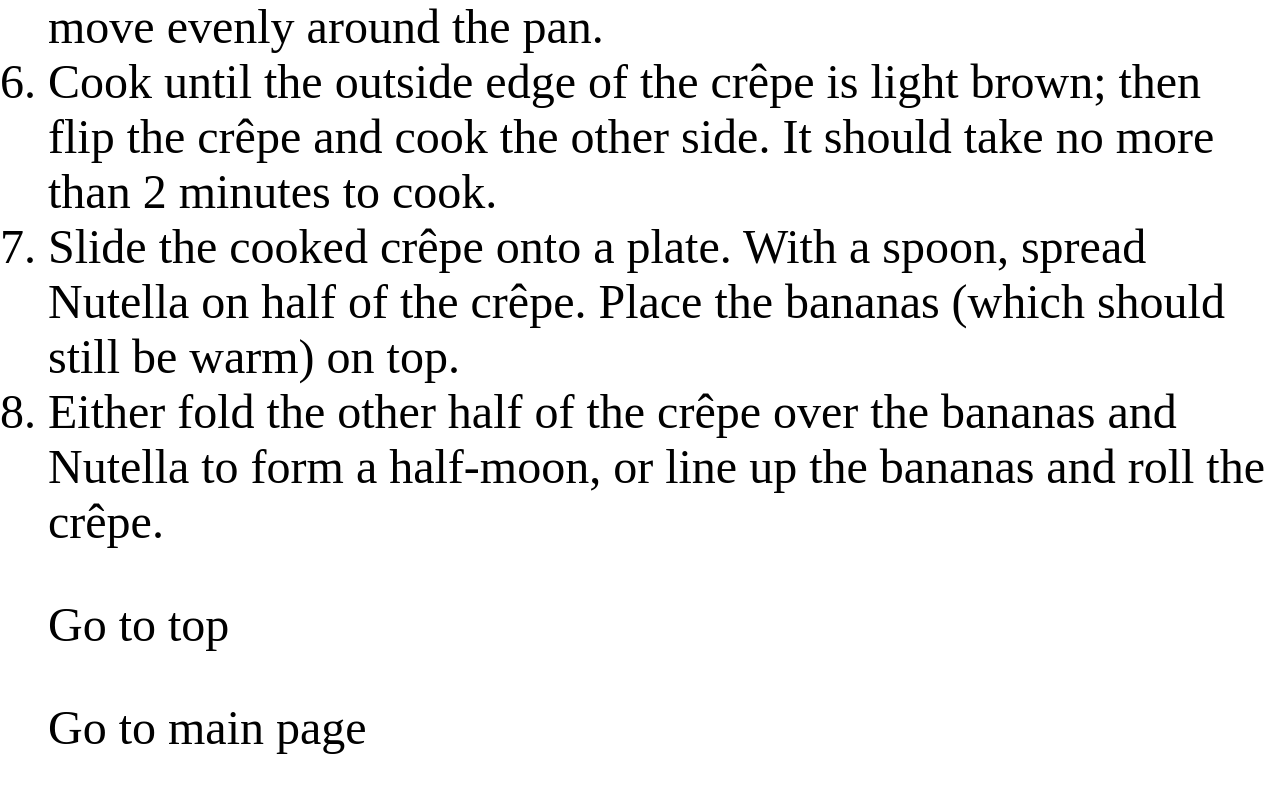
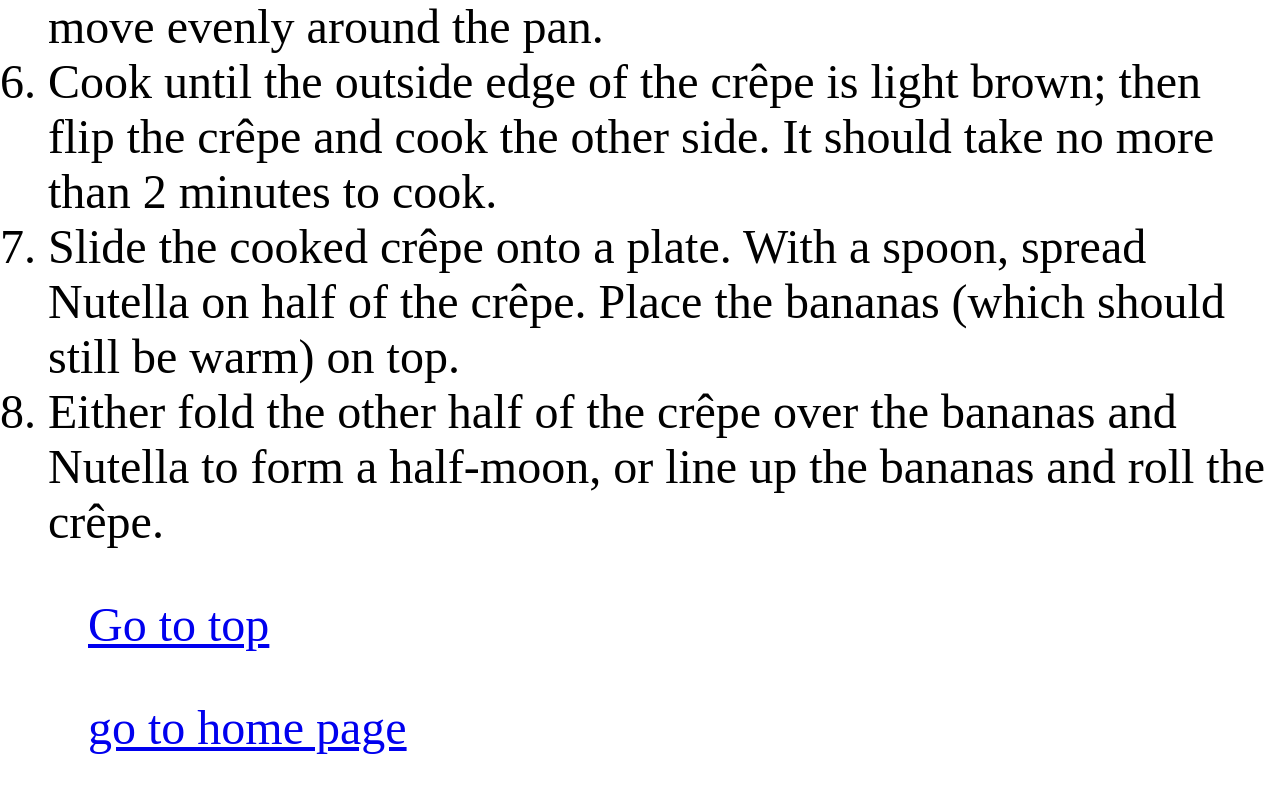
Before and after one commit to G-M-A-N/odin-recipes, a plain HTML site: page recipes/Banana-Nutella Crepe.html in a window 1280 px wide. Shown: the part 3221-4014 px from the top of the page. Drawn offline with Linux system fonts and the light colour scheme.

Commit message:
Relative links to index and section on Banan-Nutella Crepe.html page

```diff
--- a/recipes/Banana-Nutella Crepe.html
+++ b/recipes/Banana-Nutella Crepe.html
@@ -48,8 +48,8 @@
 <li>Slide the cooked crêpe onto a plate. With a spoon, spread Nutella on half of the crêpe. Place the bananas (which should still be warm) on top. </li>
 <li>Either fold the other half of the crêpe over the bananas and Nutella to form a half-moon, or line up the bananas and roll the crêpe. </li>
 
-<p><a href="#top"></a> Go to top</p>
-<p><a href="/index.html"></a> Go to main page</p>
+<ul><p><a href="#top"> Go to top</a> </p></ul>
+<ul><p> <a href="../index.html">go to home page</a></p></ul>
 
 </ol>
 </body>
```
